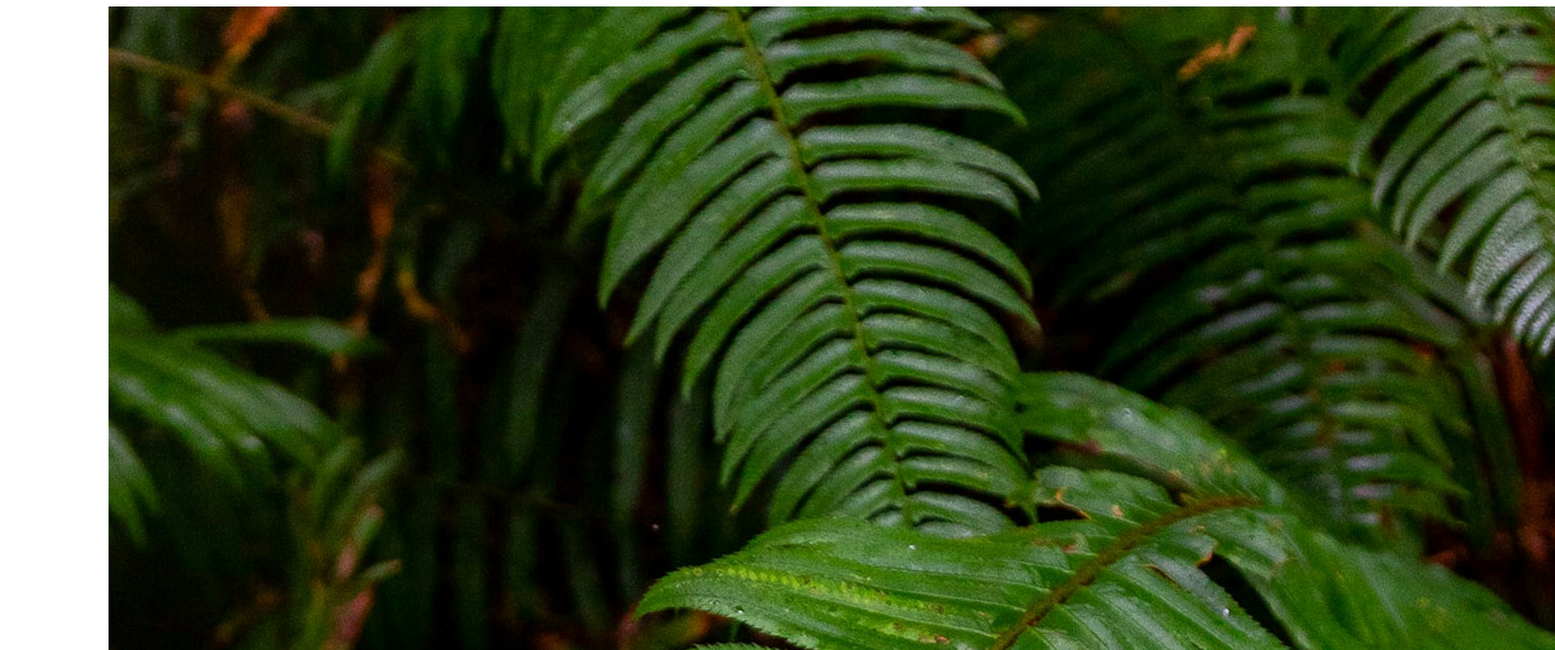
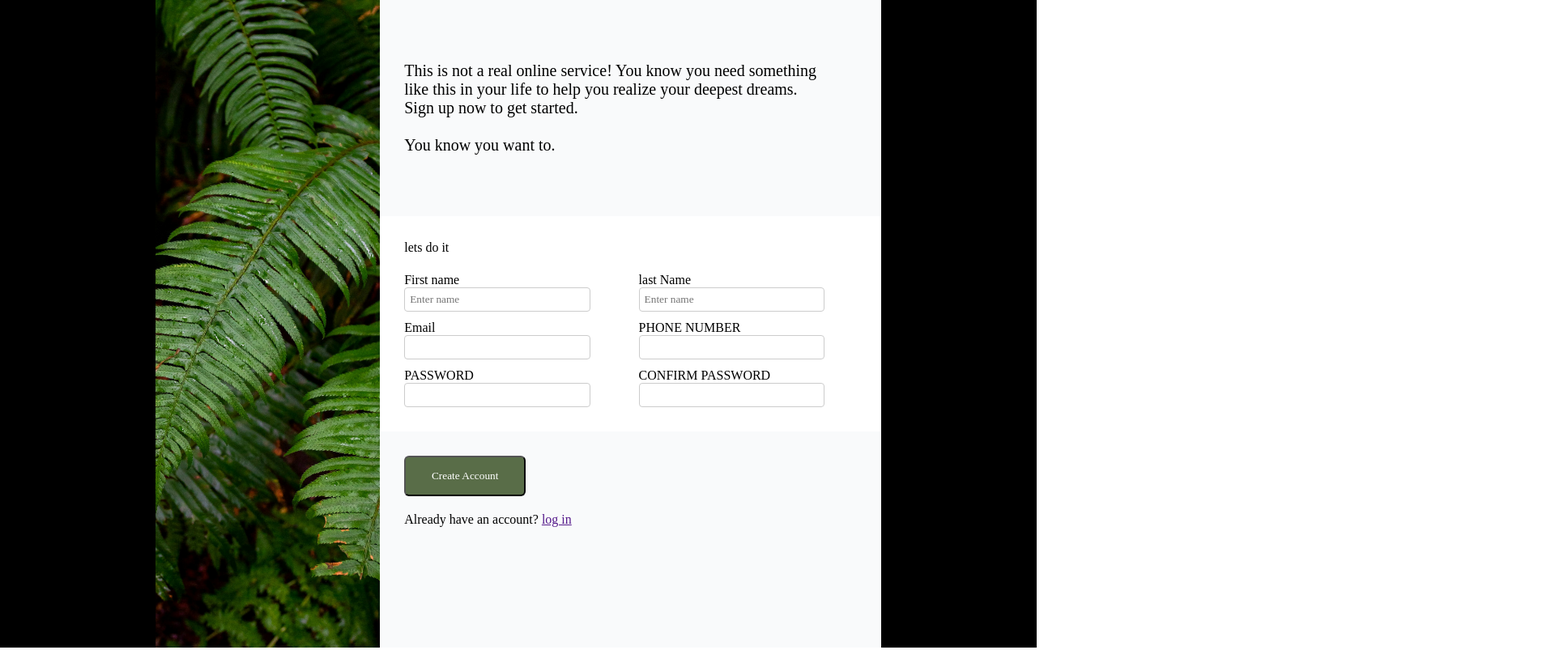
Before and after one commit to sudeepkhadka-hub/sign-up-form, a plain HTML site: page index.html in a window 1280 px wide. Shown: the top 803 px of the page at 81% size, 1920 px wide, since content can reach past the window. Drawn offline with Linux system fonts and the light colour scheme.

Commit message:
form formation only

```diff
--- a/index.html
+++ b/index.html
@@ -3,19 +3,75 @@
   <head>
     <meta charset="UTF-8" />
     <meta name="viewport" content="width=device-width, initial-scale=1.0" />
-    <title>form</title>
+    <title>sign-up-form</title>
     <link rel="stylesheet" href="style.css" />
   </head>
   <body>
-    <div class="wrapper">
-      <div class="hero-section">
-        <div class="wallpaper">
-          <div id="img"><img  src="/halie-west-25xggax4bSA-unsplash.jpg" alt="" /></div>
-        </div>
-        <div class="form">
-          <div class="ok">sec1</div>
-          <div class="ok">sec1</div>
-          <div class="ok">sec1</div>
+    <div class="navbar-color">
+      <div class="wrapper">
+        <div class="main">
+          <div class="left">
+            <div>
+              <img
+                class="imgg"
+                src="halie-west-25xggax4bSA-unsplash.jpg"
+                alt="halieleaf"
+              />
+            </div>
+          </div>
+          <div class="right">
+            <div class="top">
+              <p class="bold-text">
+                This is not a real online service! You know you need something
+                <br />
+
+                like this in your life to help you realize your deepest dreams.
+                <br />
+                Sign up now to get started. <br />
+                <br />You know you want to.
+              </p>
+            </div>
+            <div class="mid">
+              <div class="bold-text">lets do it</div>
+              <div class="form-container">
+                <div>
+                  <label for="name">First name</label>
+                  <input type="text" id="name" placeholder="Enter name" />
+                </div>
+
+                <div>
+                  <label for="name"> last Name</label>
+                  <input type="text" id="name" placeholder="Enter name" />
+                </div>
+
+                <div>
+                  <label for="email">Email</label>
+                  <input type="email" id="name" />
+                </div>
+
+                <div>
+                  <label for="PHONE">PHONE NUMBER</label>
+                  <input type="number" id="number" />
+                </div>
+                <div>
+                  <label for="name">PASSWORD</label>
+                  <input type="password" id="password" />
+                </div>
+                <div>
+                  <label for="name">CONFIRM PASSWORD</label>
+                  <input type="password" id="password" />
+                </div>
+              </div>
+            </div>
+            <div class="low">
+              <div class="create-ac">
+                <button class="btn">Create Account</button>
+              </div>
+              <div class="login">
+                Already have an account? <a href="">log in</a>
+              </div>
+            </div>
+          </div>
         </div>
       </div>
     </div>
--- a/style.css
+++ b/style.css
@@ -1,18 +1,131 @@
-.wrapper {
-    height: 100vh;
-    width: 80%;
-    margin-top: 0%;
-    margin: auto;
-    background-color: black;
+* {
+    margin: 0;
+    padding: 0;
+    font-family: Sora;
 }
 
-.hero-section {
+/* @font-face {
+    font-family: 'CustomBold';
+    src: url('/Norse-Bold.otf') format('truetype');
+    /* Adjust path if needed */
+    /* font-weight: bold;
+    font-style: normal; */
+ */
+
+.bold-text {
+    font-family: 'CustomBold', sans-serif;
+    /* Fallback to sans-serif */
+    font-weight: bold;
+}
+.navbar-color{
+    background-color: black;
+    width: 100%;
+    height: 100vh;
+    position: fixed;
+    margin: 0%;
+
+}
+
+.wrapper{
+    background-color: white;
+    height: 100vh;
+    width: 70%;
+    margin: auto;
+    max-width: 1200px;
+}
+
+.main{
     display: flex;
     flex-direction: row;
+    height: inherit;
+
 }
 
-#img{
+.main .left{
+    width: 40%;
+    height: 100%;
     overflow: hidden;
-    height: auto;
-    width: auto;
 }
+
+.left .imgg{
+    width: 100%;
+    height: 100vh;
+    display: block;
+    object-fit: cover;
+    /* max-width: ; */
+}
+.main .right {
+    display: grid;
+    grid-template-rows: 1fr 1fr 1fr;
+    height: 100vh;
+    width: 100vh;
+}
+
+
+
+.right .top{
+    /* margin: 10px; */
+    padding: 30px;
+    text-align:justify;
+    align-content: center;
+    background-color: rgb(249, 250, 251);
+}
+
+.top .bold-text{
+    /* color: black; */
+    font-size: large;
+    font-size: 20px;
+}
+
+
+.mid{
+    display: grid;
+    gap: 20px;
+    padding: 30px;
+}
+.mid  .form-container {
+    display: grid;
+        grid-template-columns: 1fr 1fr;
+        /* Two columns */
+        gap: 10px 20px;
+        /* Row and column gaps */
+        width: inherit;
+
+ }
+
+ label {
+     text-align: right;
+      padding-right: 5px;
+ }
+
+ input
+ {
+    width: 80%;
+        padding: 6px;
+        border: 1px solid #ccc;
+        border-radius: 4px;
+        overflow: hidden;
+ }
+
+ /* .bold{
+    font-weight: bold;
+    font-size: large;
+ } */
+
+ .low{
+    display: flex;
+    flex-direction: column;
+    padding: 30px;
+    display: flex;
+    background-color: rgb(249, 250, 251);
+    gap: 20px;
+
+ }
+
+ .btn{
+    color: white;
+    width: 150px;
+    border-radius: 6px;
+    height: 50px;
+    background-color: rgb(89, 109, 72);
+ }
```
